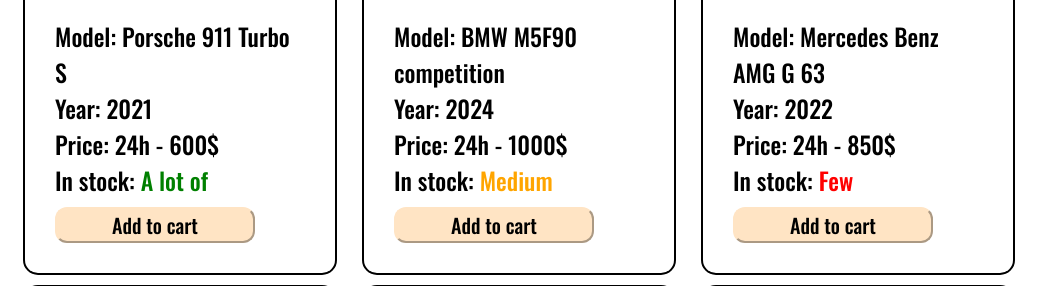
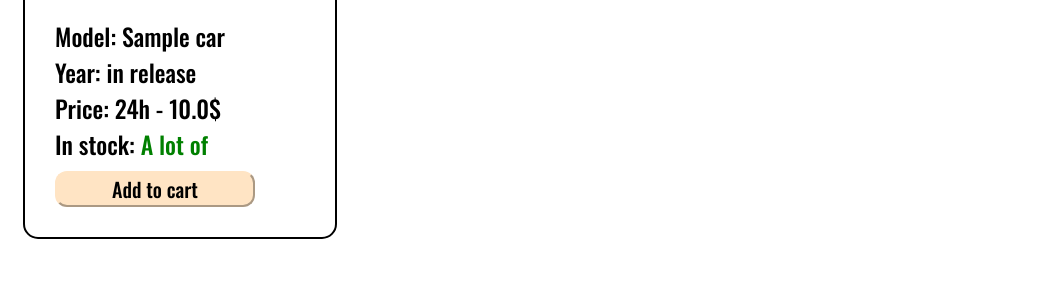
Before and after one commit to voskanyan777/rent-car-platform, a Django app: page /catalog/ in a window 1280 px wide. Shown: the part 492-778 px from the top of the page, without its empty margins (0-1055 px from the left). After the commit the page ends 731 px from the top, so only its background shows below. Run offline with Django 5.2, Linux system fonts and the light colour scheme; tables that the repository leaves empty hold one stand-in row (values such as "Sample post"); grey boxes marked "Sample" are stand-in pictures.

Commit message:
Retrieving data from the database

```diff
--- a/rent_car/app/views.py
+++ b/rent_car/app/views.py
@@ -1,4 +1,5 @@
 from django.shortcuts import render
+from .models import CarModel
 
 
 def index(request):
@@ -10,4 +11,8 @@ def login(request):
 
 
 def catalog(request):
-    return render(request, 'catalog.html')
+    cars = CarModel.objects.all()
+    context = {
+        'cars': cars
+    }
+    return render(request, 'catalog.html', context=context)
--- a/rent_car/templates/catalog.html
+++ b/rent_car/templates/catalog.html
@@ -24,9 +24,26 @@
         <div class="cars">
             <h1 style="text-align: center">Cars in stock</h1>
             <div class="cards">
+            {% for car in cars %}
                 <div class="card">
                     <div style="position: relative; padding: 10px;">
-                    <img src="https://ic.pics.livejournal.com/gts39/85923979/141921/141921_800.jpg">
+                        <img src="{{car.image_url}}">
+                    </div>
+                    <h3>Model: {{car.name}}</h3>
+                    <h3>Year: in release</h3>
+                    <h3>Price: 24h - {{car.price}}$</h3>
+                    {% if car.count_in_stock < 10 %}
+                    <h3>In stock: <span class="stock" data-quantity="few">Few</span> </h3>
+                    {% else %}
+                    <h3>In stock: <span class="stock" data-quantity="a lot">A lot of</span> </h3>
+                    <button>Add to cart</button>
+                </div>
+                {% endif %}
+
+            {% endfor %}
+                <!-- <div class="card">
+                    <div style="position: relative; padding: 10px;">
+                        <img src="https://ic.pics.livejournal.com/gts39/85923979/141921/141921_800.jpg">
                     </div>
                     <h3>Model: Porsche 911 Turbo S</h3>
                     <h3>Year: 2021</h3>
@@ -84,7 +101,7 @@
                     <h3>Price: 24h - 950$</h3>
                     <h3>In stock: <span class="stock" data-quantity="a lot">A lot of</span> </h3>
                     <button>Add to cart</button>
-                </div>
+                </div> -->
             </div>
         </div>
     </div>
```
Also changed, not shown: rent_car/app/migrations/0001_initial.py.
